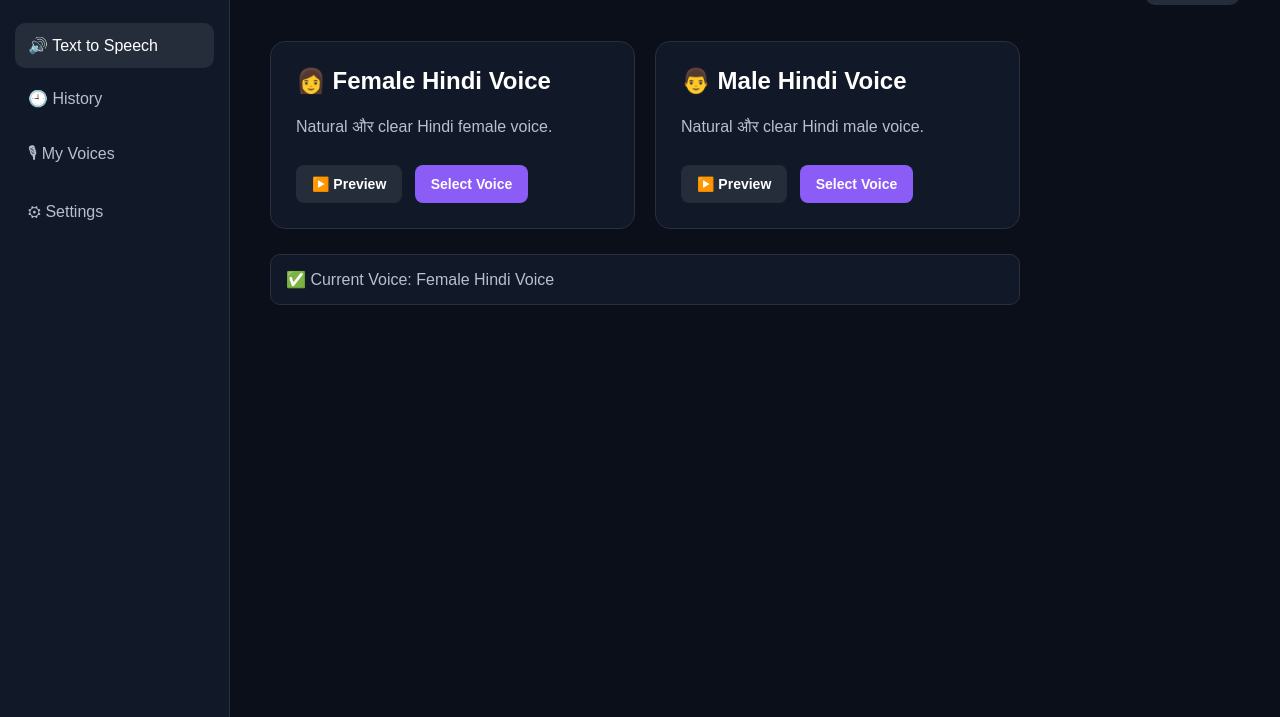
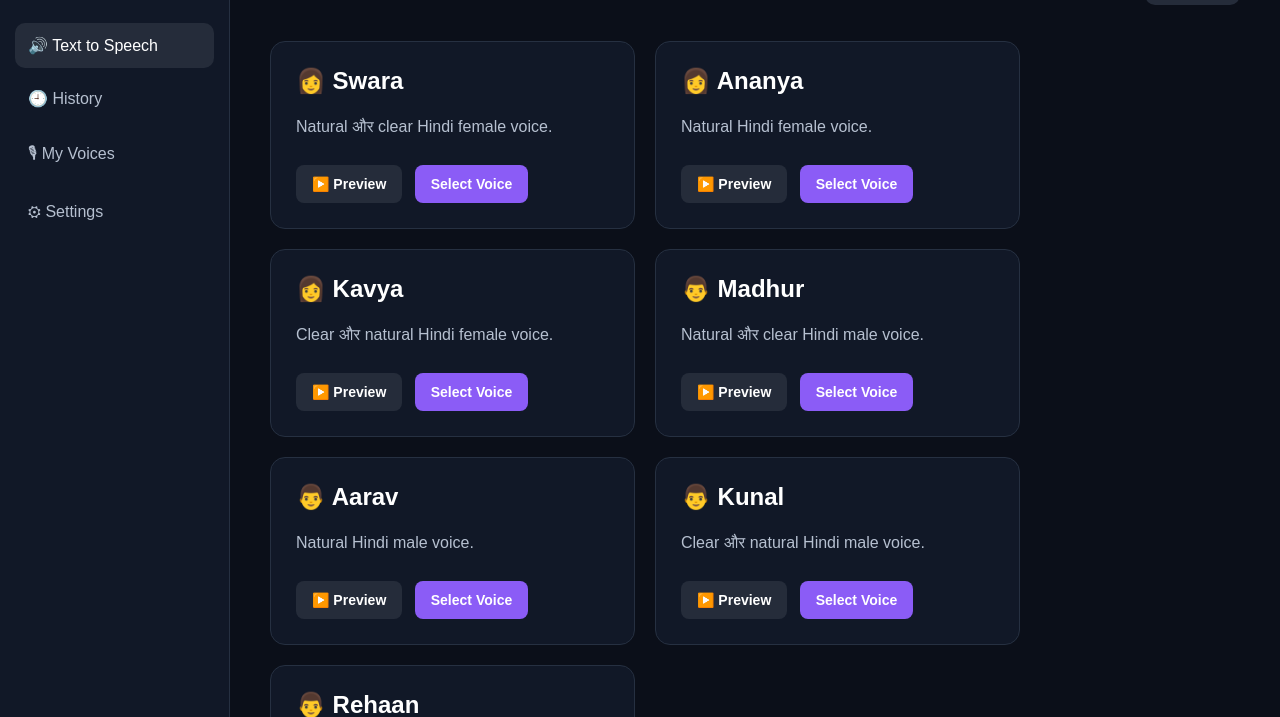
Before and after one commit to dg0525999-star/VaaniAi, a website: page index.html in a window 1280 px wide. Both pictures are taken after a click on the element "🎙 My Voices". Shown: the part 83-800 px from the top of the page. Drawn offline with Linux system fonts and the light colour scheme.

Commit message:
Add files via upload

```diff
--- a/index.html
+++ b/index.html
@@ -460,17 +460,12 @@
 
 <div class="voice-grid">
 
+  <!-- Swara -->
+  <div class="voice-card" data-voice="hi-IN-SwaraNeural">
 
-    <div
-      class="voice-card"
-      data-voice="hi-IN-SwaraNeural"
-    >
+    <h2>👩 Swara</h2>
 
-      <h2>👩 Female Hindi Voice</h2>
-
-      <p>
-        Natural और clear Hindi female voice.
-      </p>
+    <p>Natural और clear Hindi female voice.</p>
 
     <button
       class="preview-voice"
@@ -489,17 +484,60 @@
   </div>
 
 
+  <!-- Ananya -->
+  <div class="voice-card" data-voice="hi-IN-AnanyaNeural">
 
-    <div
-      class="voice-card"
-      data-voice="hi-IN-MadhurNeural"
+    <h2>👩 Ananya</h2>
+
+    <p>Natural Hindi female voice.</p>
+
+    <button
+      class="preview-voice"
+      data-preview="नमस्ते दोस्तों, वाणी ए आई में आपका स्वागत है।"
     >
+      ▶️ Preview
+    </button>
 
-      <h2>👨 Male Hindi Voice</h2>
+    <button
+      class="select-voice"
+      data-voice="hi-IN-AnanyaNeural"
+    >
+      Select Voice
+    </button>
 
-      <p>
-        Natural और clear Hindi male voice.
-      </p>
+  </div>
+
+
+  <!-- Kavya -->
+  <div class="voice-card" data-voice="hi-IN-KavyaNeural">
+
+    <h2>👩 Kavya</h2>
+
+    <p>Clear और natural Hindi female voice.</p>
+
+    <button
+      class="preview-voice"
+      data-preview="नमस्ते दोस्तों, वाणी ए आई में आपका स्वागत है।"
+    >
+      ▶️ Preview
+    </button>
+
+    <button
+      class="select-voice"
+      data-voice="hi-IN-KavyaNeural"
+    >
+      Select Voice
+    </button>
+
+  </div>
+
+
+  <!-- Madhur -->
+  <div class="voice-card" data-voice="hi-IN-MadhurNeural">
+
+    <h2>👨 Madhur</h2>
+
+    <p>Natural और clear Hindi male voice.</p>
 
     <button
       class="preview-voice"
@@ -517,6 +555,77 @@
 
   </div>
 
+
+  <!-- Aarav -->
+  <div class="voice-card" data-voice="hi-IN-AaravNeural">
+
+    <h2>👨 Aarav</h2>
+
+    <p>Natural Hindi male voice.</p>
+
+    <button
+      class="preview-voice"
+      data-preview="नमस्ते दोस्तों, वाणी ए आई में आपका स्वागत है।"
+    >
+      ▶️ Preview
+    </button>
+
+    <button
+      class="select-voice"
+      data-voice="hi-IN-AaravNeural"
+    >
+      Select Voice
+    </button>
+
+  </div>
+
+
+  <!-- Kunal -->
+  <div class="voice-card" data-voice="hi-IN-KunalNeural">
+
+    <h2>👨 Kunal</h2>
+
+    <p>Clear और natural Hindi male voice.</p>
+
+    <button
+      class="preview-voice"
+      data-preview="नमस्ते दोस्तों, वाणी ए आई में आपका स्वागत है।"
+    >
+      ▶️ Preview
+    </button>
+
+    <button
+      class="select-voice"
+      data-voice="hi-IN-KunalNeural"
+    >
+      Select Voice
+    </button>
+
+  </div>
+
+
+  <!-- Rehaan -->
+  <div class="voice-card" data-voice="hi-IN-RehaanNeural">
+
+    <h2>👨 Rehaan</h2>
+
+    <p>Natural Hindi male voice.</p>
+
+    <button
+      class="preview-voice"
+      data-preview="नमस्ते दोस्तों, वाणी ए आई में आपका स्वागत है।"
+    >
+      ▶️ Preview
+    </button>
+
+    <button
+      class="select-voice"
+      data-voice="hi-IN-RehaanNeural"
+    >
+      Select Voice
+    </button>
+
+  </div>
 
 </div>
 
@@ -563,9 +672,33 @@
 
           <select id="voice">
 
-            <option value="hi-IN-SwaraNeural">Female Hindi Voice</option>
-<option value="hi-IN-MadhurNeural">Male Hindi Voice</option>
+           <option value="hi-IN-SwaraNeural">
+  👩 Swara - Female Hindi
+</option>
 
+<option value="hi-IN-AnanyaNeural">
+  👩 Ananya - Female Hindi
+</option>
+
+<option value="hi-IN-KavyaNeural">
+  👩 Kavya - Female Hindi
+</option>
+
+<option value="hi-IN-MadhurNeural">
+  👨 Madhur - Male Hindi
+</option>
+
+<option value="hi-IN-AaravNeural">
+  👨 Aarav - Male Hindi
+</option>
+
+<option value="hi-IN-KunalNeural">
+  👨 Kunal - Male Hindi
+</option>
+
+<option value="hi-IN-RehaanNeural">
+  👨 Rehaan - Male Hindi
+</option>
           </select>
 
         </div>
```
Lines whose indentation alone changed are shown as unchanged.
